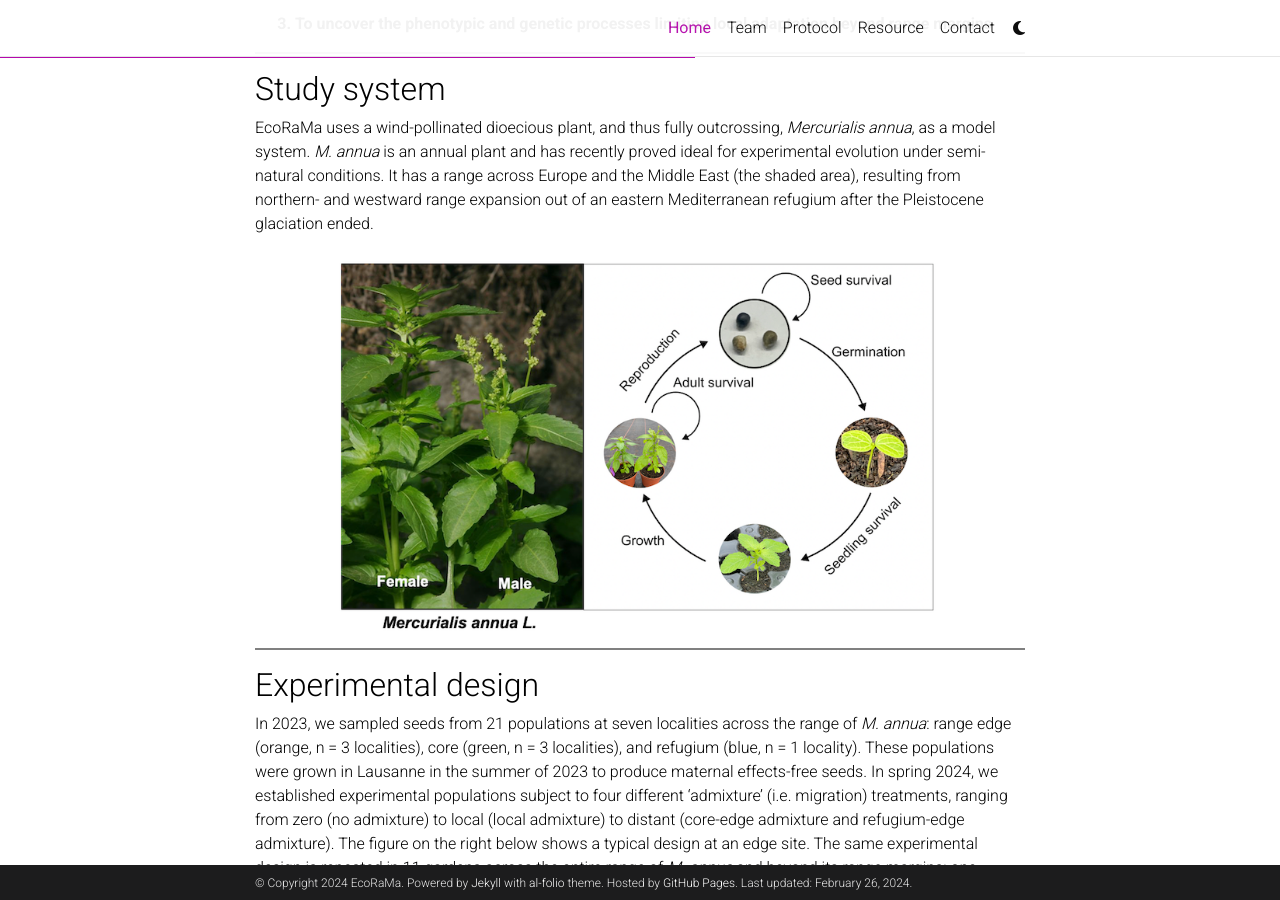
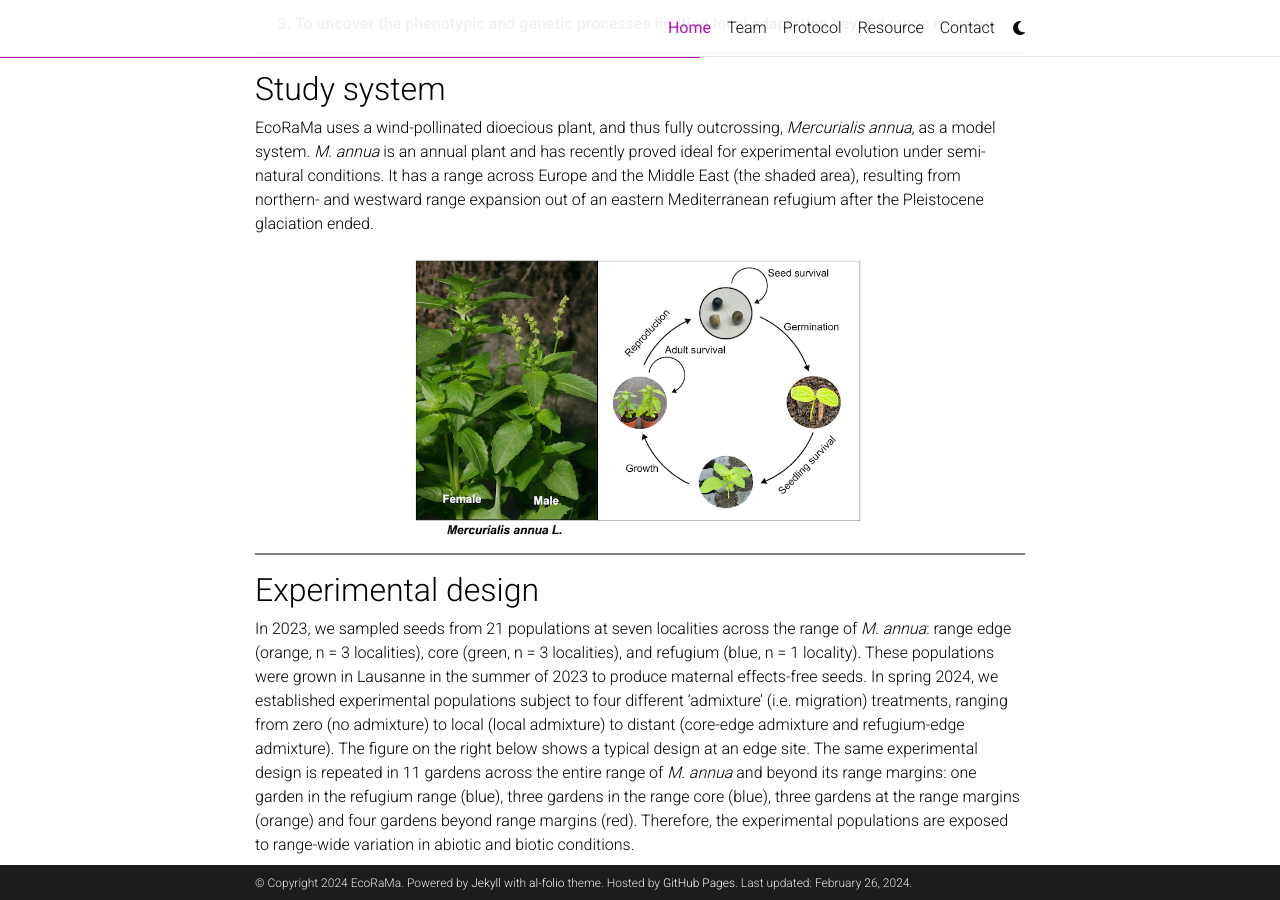
Before and after one commit to EcoRaMa/EcoRaMa.github.io, a Jekyll site: the page built from _pages/about.md, in a window 1280 px wide and 900 px high, scrolled down 1129 px. Built offline with Jekyll 4.4.1, drawn with Linux system fonts in a browser that asks for light colours; comment, search, counter and statistics services are not loaded; a style sheet for code colours, icons or effects is not loaded.

Commit message:
Update about.md

```diff
--- a/_pages/about.md
+++ b/_pages/about.md
@@ -47,14 +47,14 @@
 ## Study system
 EcoRaMa uses a wind-pollinated dioecious plant, and thus fully outcrossing, *Mercurialis annua*, as a model system. *M. annua* is an annual plant and has recently proved ideal for experimental evolution under semi-natural conditions. It has a range across Europe and the Middle East (the shaded area), resulting from northern- and westward range expansion out of an eastern Mediterranean refugium after the Pleistocene glaciation ended.
 
- <center><img src="assets/img/Mercurialis_life.cycle.png" alt="Range margin" height="80%" width="80%"></center>
+ <center><img src="assets/img/Mercurialis_life.cycle.png" alt="Range margin" height="60%" width="60%"></center>
 
 <hr style="height:2px;border-width:0;color:gray;background-color:gray">
 
 ## Experimental design
 In 2023, we sampled seeds from 21 populations at seven localities across the range of *M. annua*: range edge (orange, n = 3 localities), core (green, n = 3 localities), and refugium (blue, n = 1 locality). These populations were grown in Lausanne in the summer of 2023 to produce maternal effects-free seeds. In spring 2024, we established experimental populations subject to four different 'admixture' (i.e. migration) treatments, ranging from zero (no admixture) to local (local admixture) to distant (core-edge admixture and refugium-edge admixture). The figure on the right below shows a typical design at an edge site. The same experimental design is repeated in 11 gardens across the entire range of *M. annua* and beyond its range margins: one garden in the refugium range  (blue), three gardens in the range core (blue), three gardens at the range margins (orange) and four gardens beyond range margins (red). Therefore, the experimental populations are exposed to range-wide variation in abiotic and biotic conditions.
 
- <center><img src="assets/img/design.png" alt="Experimental design" height="60%" width="60%"></center>
+ <center><img src="assets/img/design.png" alt="Experimental design" height="80%" width="80%"></center>
 
 <hr style="height:2px;border-width:0;color:gray;background-color:gray">
 
```
